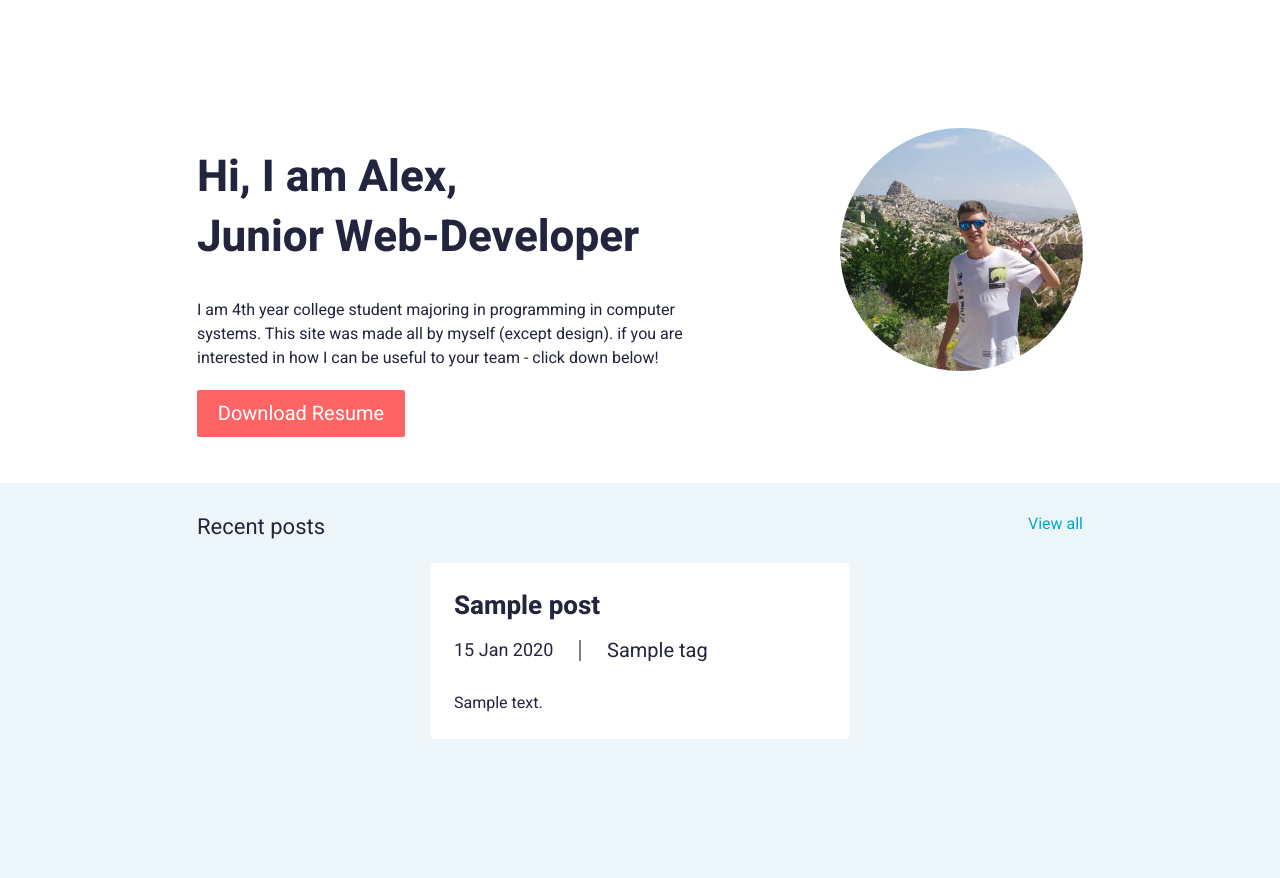
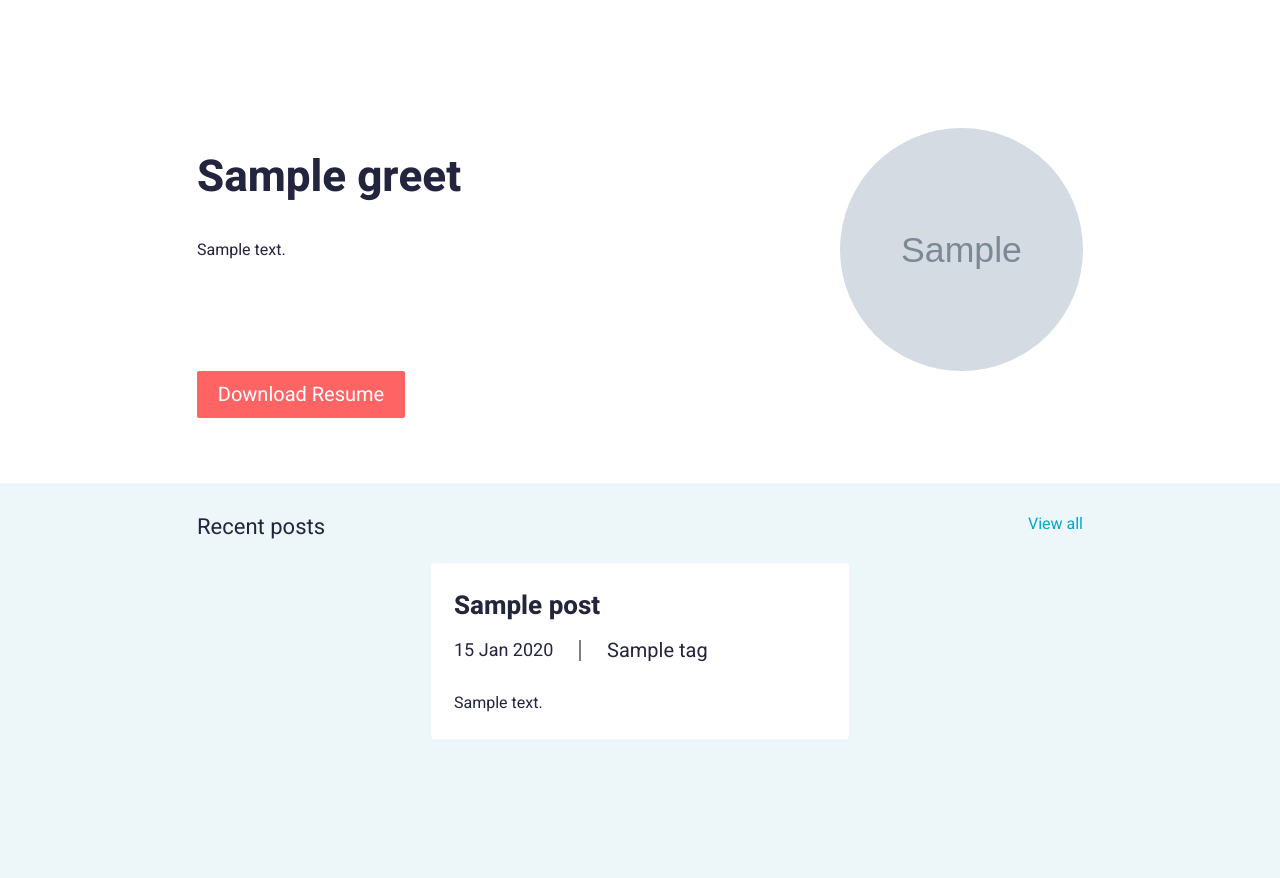
Before and after one commit to JuicyS8da/my_portfolio_blog, a Django app: template portfolio_blog/home/templates/home/index.html in a window 1280 px wide. Shown: the part 83-961 px from the top of the page. Run offline with Django 3.2, Linux system fonts and the light colour scheme; the template is opened without the code that fills it: most values are stand-ins (such as "Sample title", 1, 10 or a date in 2020); grey boxes marked "Sample" are stand-in pictures.

Commit message:
Version 1.0

```diff
--- a/portfolio_blog/home/admin.py
+++ b/portfolio_blog/home/admin.py
@@ -17,3 +17,4 @@ admin.site.register(PostTags, CategoryAdmin)
 admin.site.register(Work, WorkAdmin)
 admin.site.register(WorkTags, CategoryAdmin)
 admin.site.register(Resume)
+admin.site.register(About)
--- a/portfolio_blog/home/templates/home/index.html
+++ b/portfolio_blog/home/templates/home/index.html
@@ -12,11 +12,11 @@
                 <section class="hero">
                     <div class="about">
                         <div class="about__content">
-                            <h1 class="about__title">Hi, I am Alex,<br>Junior Web-Developer</h1>
-                            <p class="about__desc text">I am 4th year college student majoring in programming in computer systems. This site was made all by myself (except design). if you are interested in how I can be useful to your team - click down below!</p>
+                            <h1 class="about__title">{{ about.greet|safe }}</h1>
+                            <p class="about__desc text">{{ about.desc|safe }}</p>
                         </div>
                         <picture class="about__photo">
-                            <img class="about__photo-item" src="{% static 'vendor/img/Alex.jpg' %}" alt="john">
+                            <img class="about__photo-item" src="{{ about.photo.url }}" alt="Alex">
                         </picture>
                     </div>
                     <div class="about__button_container">
--- a/portfolio_blog/home/views.py
+++ b/portfolio_blog/home/views.py
@@ -8,6 +8,7 @@ def index(request):
         'posts': Post.objects.filter(is_published=True)[:2],
         'works': Work.objects.filter(is_published=True)[:3],
         'resume': Resume.objects.all().last(),
+        'about': About.objects.all().last(),
         'title': 'Homepage',
     }
 
```
Also changed, not shown: portfolio_blog/home/models.py (+10 -0 lines), portfolio_blog/db.sqlite3, portfolio_blog/home/migrations/0003_about_alter_resume_options.py (added), portfolio_blog/media/about/Alex.jpg (added), portfolio_blog/media/about/Alex_jevCkzh.jpg (added), 2 other files.
